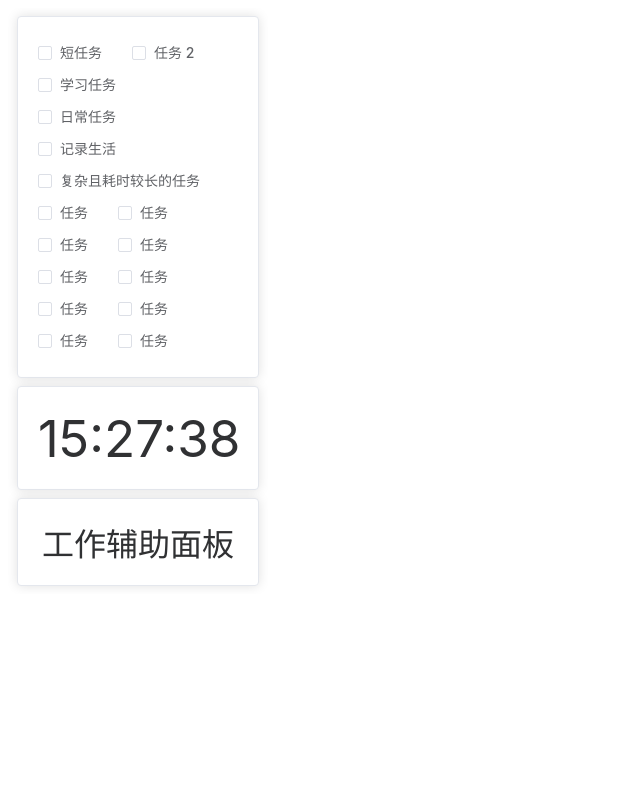
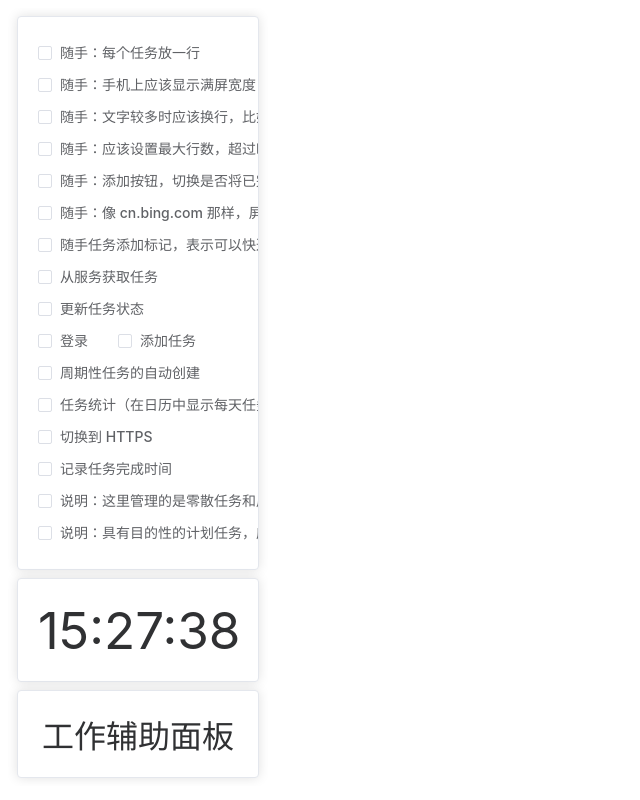
Before and after one commit to lils-work/lils-work, a Vue app: page /alt in a window 1280 px wide. Shown: the whole page, without its empty margins (0-640 px from the left). Built offline with nearby package versions, Linux system fonts and the light colour scheme.

Commit message:
Task - 制定一些计划

```diff
--- a/src/gadgets/Task.vue
+++ b/src/gadgets/Task.vue
@@ -12,22 +12,23 @@ const tasks = ref<any[]>();
 
 onMounted(() => {
   tasks.value = [
-    { title: '短任务', isCompleted: false },
-    { title: '任务 2', isCompleted: false },
-    { title: '学习任务', isCompleted: false },
-    { title: '日常任务', isCompleted: false },
-    { title: '记录生活', isCompleted: false },
-    { title: '复杂且耗时较长的任务', isCompleted: false },
-    { title: '任务', isCompleted: false },
-    { title: '任务', isCompleted: false },
-    { title: '任务', isCompleted: false },
-    { title: '任务', isCompleted: false },
-    { title: '任务', isCompleted: false },
-    { title: '任务', isCompleted: false },
-    { title: '任务', isCompleted: false },
-    { title: '任务', isCompleted: false },
-    { title: '任务', isCompleted: false },
-    { title: '任务', isCompleted: false },
+    { title: '随手：每个任务放一行', isCompleted: false },
+    { title: '随手：手机上应该显示满屏宽度', isCompleted: false },
+    { title: '随手：文字较多时应该换行，比如这行文字在小屏设备上很不友好', isCompleted: false },
+    { title: '随手：应该设置最大行数，超过时显示滚动条', isCompleted: false },
+    { title: '随手：添加按钮，切换是否将已完成任务放在后面', isCompleted: false },
+    { title: '随手：像 cn.bing.com 那样，屏蔽某些浏览器的下拉刷新机制', isCompleted: false },
+    { title: '随手任务添加标记，表示可以快速完成', isCompleted: false },
+    { title: '从服务获取任务', isCompleted: false },
+    { title: '更新任务状态', isCompleted: false },
+    { title: '登录', isCompleted: false },
+    { title: '添加任务', isCompleted: false },
+    { title: '周期性任务的自动创建', isCompleted: false },
+    { title: '任务统计（在日历中显示每天任务的完成情况）', isCompleted: false },
+    { title: '切换到 HTTPS', isCompleted: false },
+    { title: '记录任务完成时间', isCompleted: false },
+    { title: '说明：这里管理的是零散任务和周期性任务', isCompleted: false },
+    { title: '说明：具有目的性的计划任务，应该由更专业的工具来管理', isCompleted: false },
   ]
 });
 </script>
```
